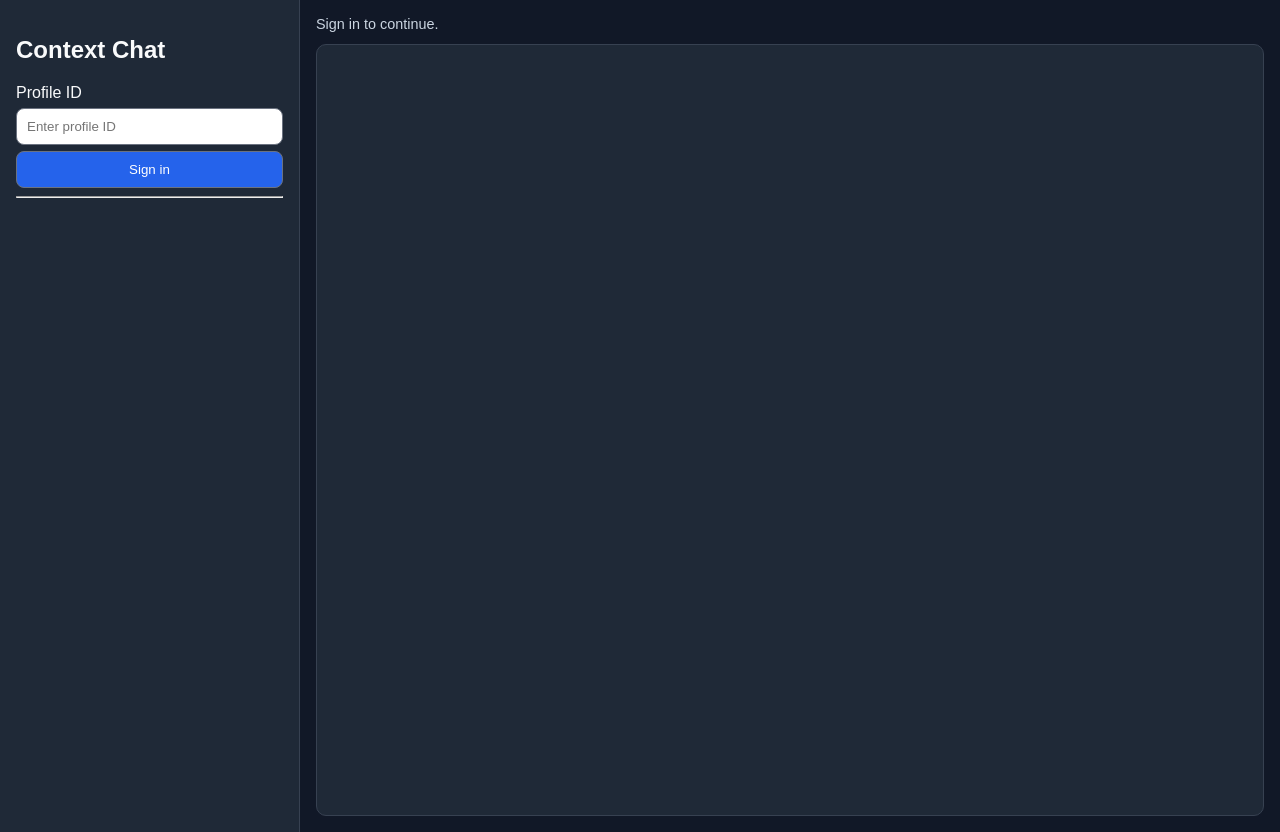
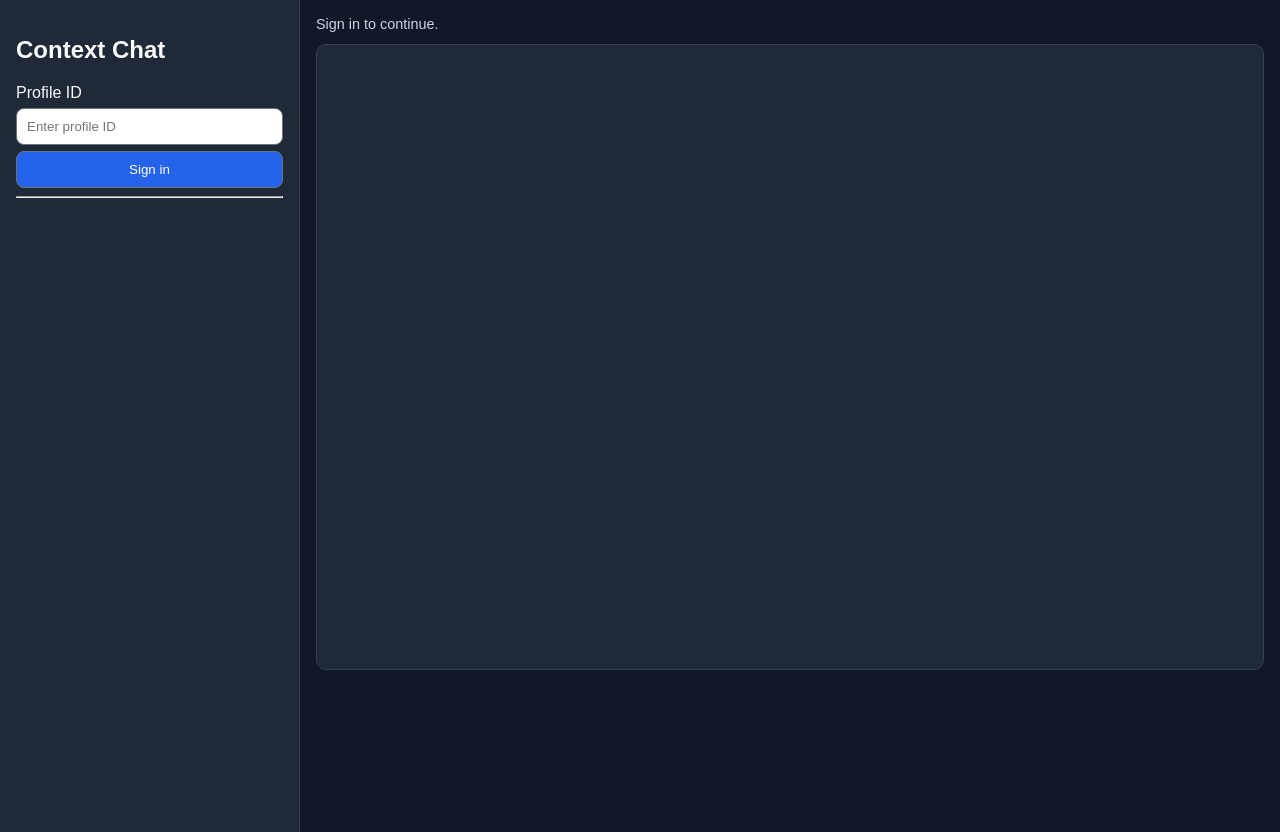
Before and after one commit to shivamparab24/fde-learning, a plain HTML site: page api/v1/index.html in a window 1280 px wide. Drawn offline with Linux system fonts and the light colour scheme.

Commit message:
fix: updated chat window size

```diff
--- a/api/v1/index.html
+++ b/api/v1/index.html
@@ -62,7 +62,8 @@
 
     .chat {
       flex: 1;
-      min-height: 300px;
+      min-height: 270px;
+      max-height: 75vh;
       overflow-y: auto;
       background: #1f2937;
       border: 1px solid #374151;
```
